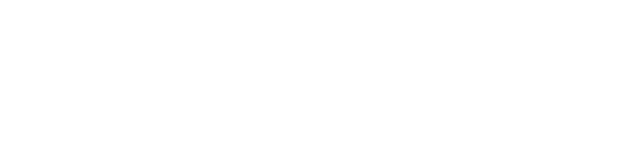
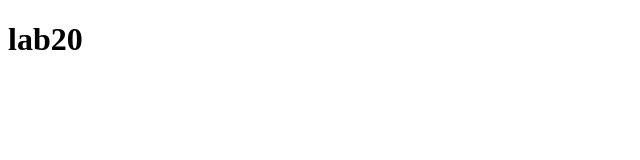
Before and after one commit to EsenSultanov/lab20, a plain HTML site: page index.html in a window 1280 px wide. Shown: the whole page, without its empty margins (0-640 px from the left). Drawn offline with Linux system fonts and the light colour scheme.

Commit message:
add title

```diff
--- a/index.html
+++ b/index.html
@@ -7,6 +7,7 @@
     <title>Document</title>
 </head>
 <body>
-    <script src="script.js"></script>
+    <h1>lab20</h1>
+    <!-- <script src="script.js"></script> -->
 </body>
 </html>
```
